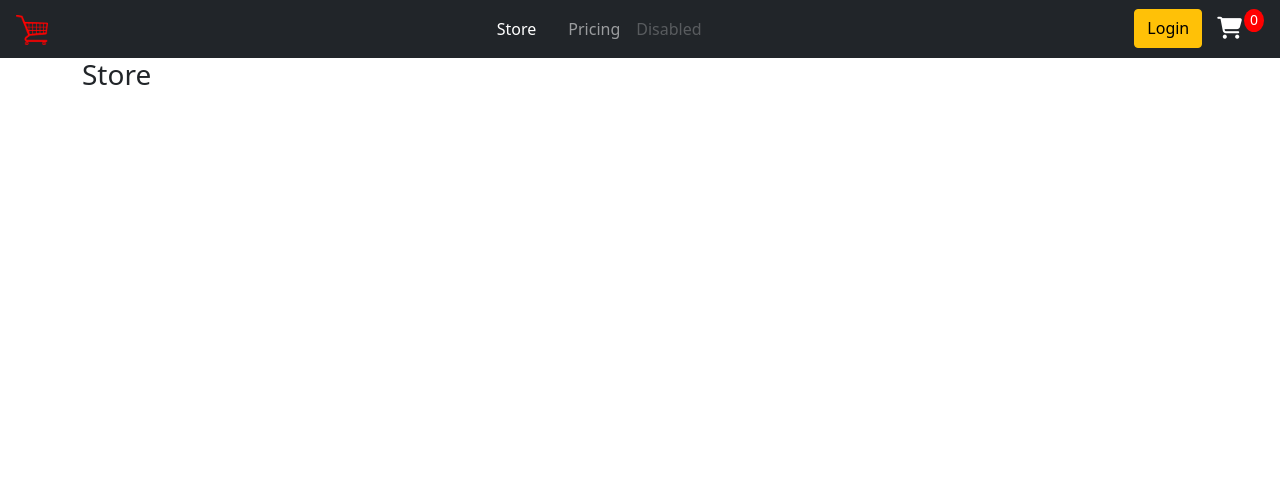
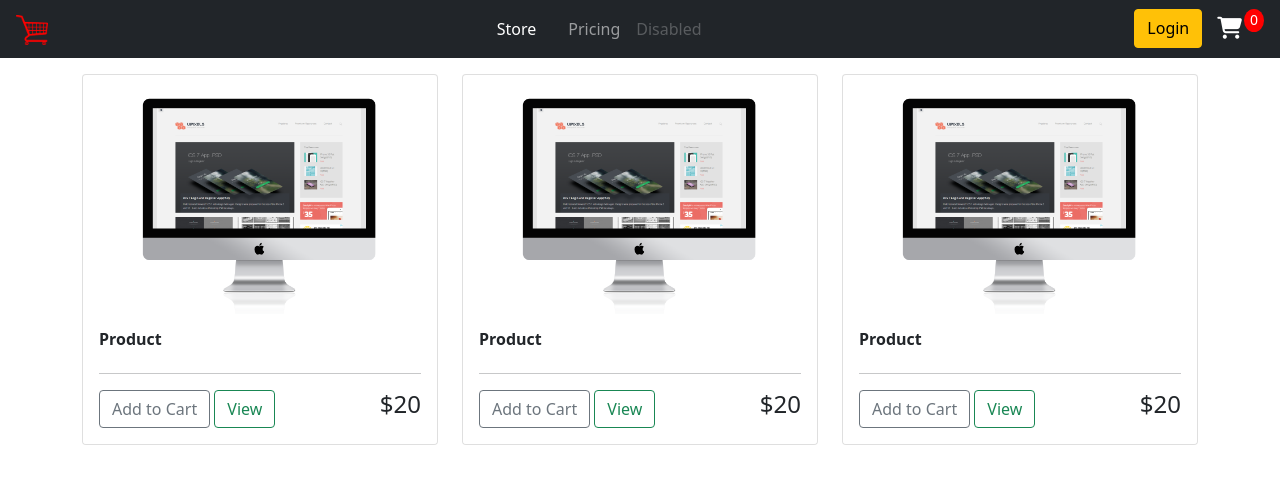
Before and after one commit to tavoxr/django-ecommerce, a Django app: page / in a window 1280 px wide. Shown: the top 484 px of the page. Run offline with Django 3.2, Linux system fonts and the light colour scheme; some libraries are stand-ins or nearby versions.

Commit message:
adding products card

```diff
--- a/store/static/css/main.css
+++ b/store/static/css/main.css
@@ -20,3 +20,24 @@ body{
 	border-radius: 50%;
 	font-size: 14px;
 }
+
+.box-element{
+	box-shadow:hsl(0, 0%, 80%) 0 0 16px;
+	background-color: #fff;
+	border-radius: 4px;
+	padding: 10px;
+}
+.product{
+	border-radius: 0 0 4px 4px;
+}
+.thumbnail{
+	width: 100%;
+	height: 200px;
+	-webkit-box-shadow: -1px -3px 5px -2px rgba(214,214,214,1);
+    -moz-box-shadow: -1px -3px 5px -2px rgba(214,214,214,1);
+    box-shadow: -1px -3px 5px -2px rgba(214,214,214,1);
+}
+
+#productContent{
+	border:hidden;
+}
--- a/store/templates/store/Store.html
+++ b/store/templates/store/Store.html
@@ -1,8 +1,57 @@
 {% extends 'store/Main.html'  %}
+
+{% load static %}
 
 
 {% block content %}
-<h3>Store</h3>
+<div class="row mt-3">
+    <div class="col-12 col-lg-4">
+        <div class="card  ">
+            <img class="card-img-top"  src="{% static 'images/product1.png' %}"/>
+            <div class="card card-body border-light" id="productContent">
+                <h6 class=""><strong>Product</strong></h6>
+                <hr/>
+                <div class="d-grid gap-2 d-md-block">
+                <button class="btn btn-outline-secondary add-btn">Add to Cart</button>
+                <a class="btn btn-outline-success" href="" >View</a>
+                <h4 style="display: inline-block; float: right;">$20</h4>
+</div>
+            </div>
+        </div>
+
+    </div>
+    <div class="col-12 col-lg-4">
+        <div class="card ">
+            <img class="card-img-top"  src="{% static 'images/product1.png' %}"/>
+            <div class="card card-body border-light" id="productContent">
+                <h6 class=""><strong>Product</strong></h6>
+                <hr/>
+                <div class="d-grid gap-2 d-md-block">
+                    <button class="btn btn-outline-secondary add-btn">Add to Cart</button>
+                    <a class="btn btn-outline-success" href="" >View</a>
+                    <h4 style="display: inline-block; float: right;">$20</h4>
+    </div>
+            </div>
+        </div>
+
+    </div>
+    <div class="col-12 col-lg-4">
+        <div class="card ">
+            <img class="card-img-top"  src="{% static 'images/product1.png' %}"/>
+            <div class="card card-body border-light" id="productContent">
+                <h6 class=""><strong>Product</strong></h6>
+                <hr/>
+                <div class="d-grid gap-2 d-md-block">
+                    <button class="btn btn-outline-secondary add-btn">Add to Cart</button>
+                    <a class="btn btn-outline-success" href="" >View</a>
+                    <h4 style="display: inline-block; float: right;">$20</h4>
+    </div>
+
+            </div>
+        </div>
+
+    </div>
+</div>
 
 
 {% endblock %}
```
Also changed, not shown: store/static/images/product1.png (added).
